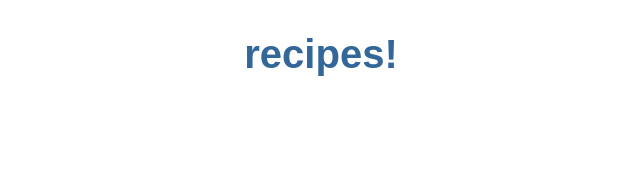
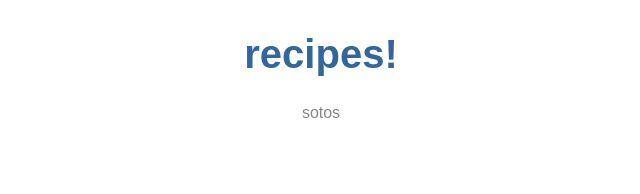
Before and after one commit to sbaibos/recipes, an Angular app: page / in a window 1280 px wide. Shown: the top 194 px of the page, without its empty margins (319-959 px from the left). Built offline with nearby package versions, Linux system fonts and the light colour scheme.

Commit message:
create and show simple data from component into app-component

```diff
--- a/src/app/app.component.html
+++ b/src/app/app.component.html
@@ -3,5 +3,5 @@
   <h1>
     {{ title }}!
   </h1>
-
+  <app-recipe></app-recipe>
 </div>
--- a/src/app/components/recipe/recipe.component.html
+++ b/src/app/components/recipe/recipe.component.html
@@ -1,3 +1,5 @@
-<p>
-  recipe works!
-</p>
+
+<div>
+{{name}}
+
+</div>
--- a/src/app/components/recipe/recipe.component.ts
+++ b/src/app/components/recipe/recipe.component.ts
@@ -7,6 +7,7 @@ import { Component, OnInit } from '@angular/core';
 })
 export class RecipeComponent implements OnInit {
 
+  name = "sotos";
   constructor() { }
 
   ngOnInit() {
```
